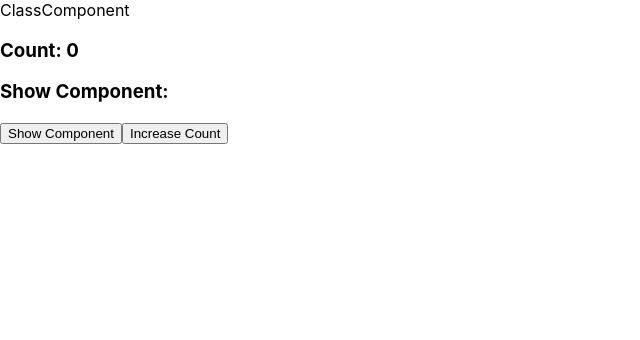
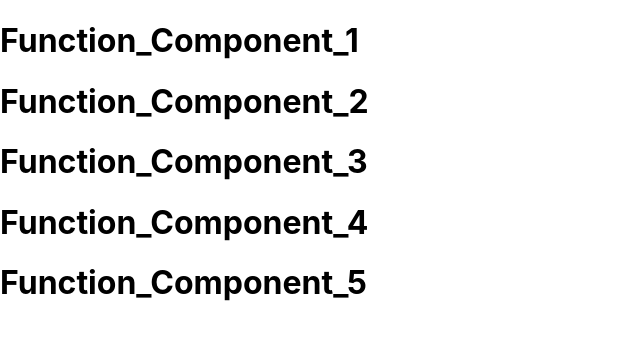
Before and after one commit to fenilbharodiya/my-app, a React (Create React App) app: page / in a window 1280 px wide. Shown: the top 340 px of the page, without its empty margins (0-640 px from the left). Built offline with nearby package versions, Linux system fonts and the light colour scheme.

Commit message:
Remove error

```diff
--- a/src/App.js
+++ b/src/App.js
@@ -1,6 +1,7 @@
 
 import ClassComponent1 from './Components/ClassComponent.js/ClassComponent1';
 import ParentComponent from './Components/Event_Prop_Validation.js/ParentComponent';
+import FunctionComponent1 from './Components/FunctionComponent.js/Function_1';
 import StatehooksComponent from './Components/Hooks/StateHooksComponent';
 
 
@@ -8,7 +9,8 @@ import StatehooksComponent from './Components/Hooks/StateHooksComponent';
 function App() {
   return (
     <>
-      <ClassComponent1 />
+      {/* <ClassComponent1 /> */}
+      <FunctionComponent1 />
       {/* <ParentComponent /> */}
       {/* <StatehooksComponent /> */}
     </>
--- a/src/Components/FunctionComponent.js/Function_1.js
+++ b/src/Components/FunctionComponent.js/Function_1.js
@@ -1,13 +1,14 @@
-import Component2 from "./Function_2";
+import FunctionComponent2 from "./Function_2";
 
 
-function Component1() {
+
+function FunctionComponent1() {
     return (
         <>
             <h1>Function_Component_1</h1>
-            <Component2 />
+            <FunctionComponent2 />
         </>
     )
 }
 
-export default Component1;
+export default FunctionComponent1;
--- a/src/Components/FunctionComponent.js/Function_2.js
+++ b/src/Components/FunctionComponent.js/Function_2.js
@@ -1,12 +1,12 @@
-import Component3 from "./Function_3";
+import FunctionComponent3 from "./Function_3";
 
-function Component2() {
+function FunctionComponent2() {
     return (
         <>
             <h1>Function_Component_2</h1>
-            <Component3 />
+            <FunctionComponent3 />
         </>
     )
 }
 
-export default Component2;
+export default FunctionComponent2;
--- a/src/Components/FunctionComponent.js/Function_3.js
+++ b/src/Components/FunctionComponent.js/Function_3.js
@@ -1,12 +1,13 @@
-import Component4 from "./Function_4";
+import FunctionComponent4 from "./Function_4";
 
-function Component3() {
+
+function FunctionComponent3() {
     return (
         <>
             <h1>Function_Component_3</h1>
-            <Component4 />
+            <FunctionComponent4 />
         </>
     )
 }
 
-export default Component3;
+export default FunctionComponent3;
--- a/src/Components/FunctionComponent.js/Function_4.js
+++ b/src/Components/FunctionComponent.js/Function_4.js
@@ -1,12 +1,13 @@
-import Component5 from "./Function_5";
+import FunctionComponent5 from "./Function_5";
 
-function Component4() {
+
+function FunctionComponent4() {
     return (
         <>
             <h1>Function_Component_4</h1>
-            <Component5 />
+            <FunctionComponent5 />
         </>
     )
 }
 
-export default Component4;
+export default FunctionComponent4;
--- a/src/Components/FunctionComponent.js/Function_5.js
+++ b/src/Components/FunctionComponent.js/Function_5.js
@@ -1,4 +1,4 @@
-export default function Component5()
+export default function FunctionComponent5()
 {
     return (
         <>
```
